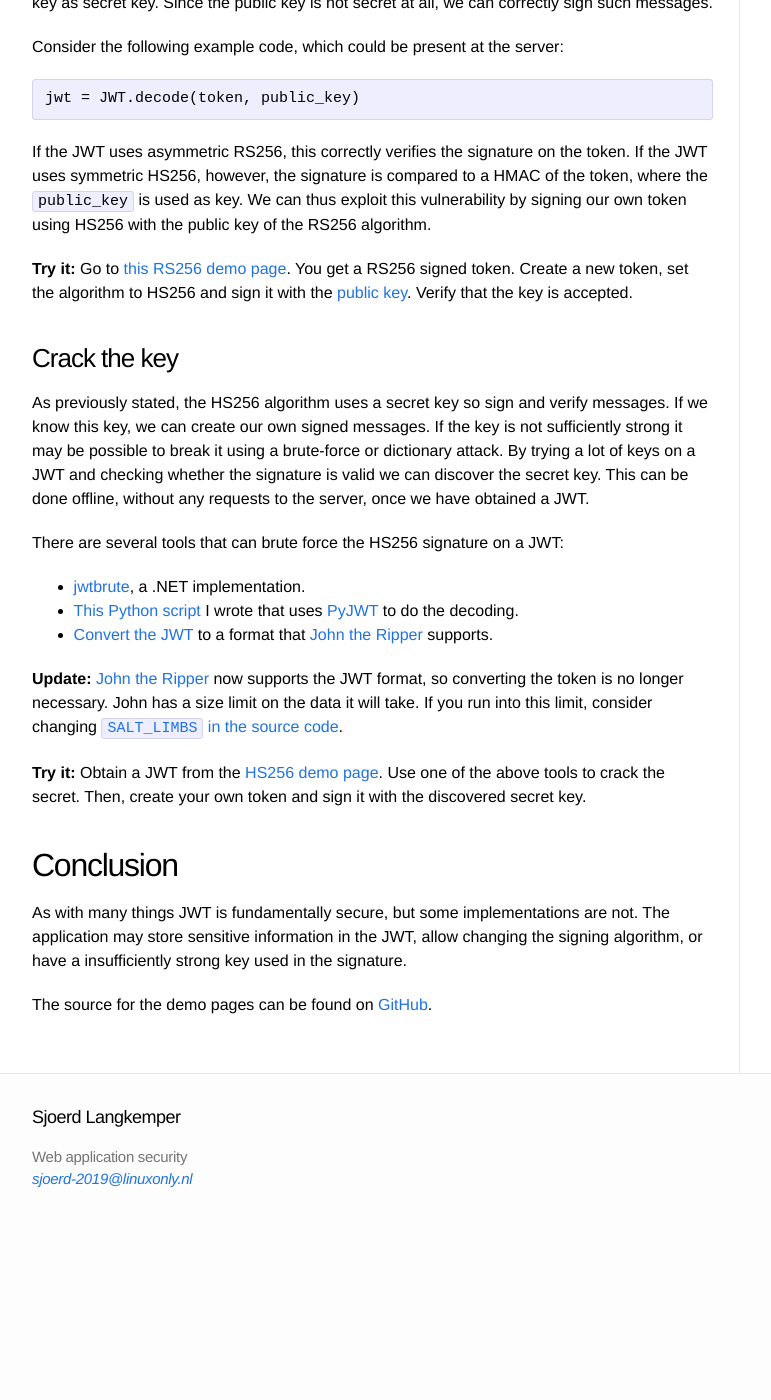
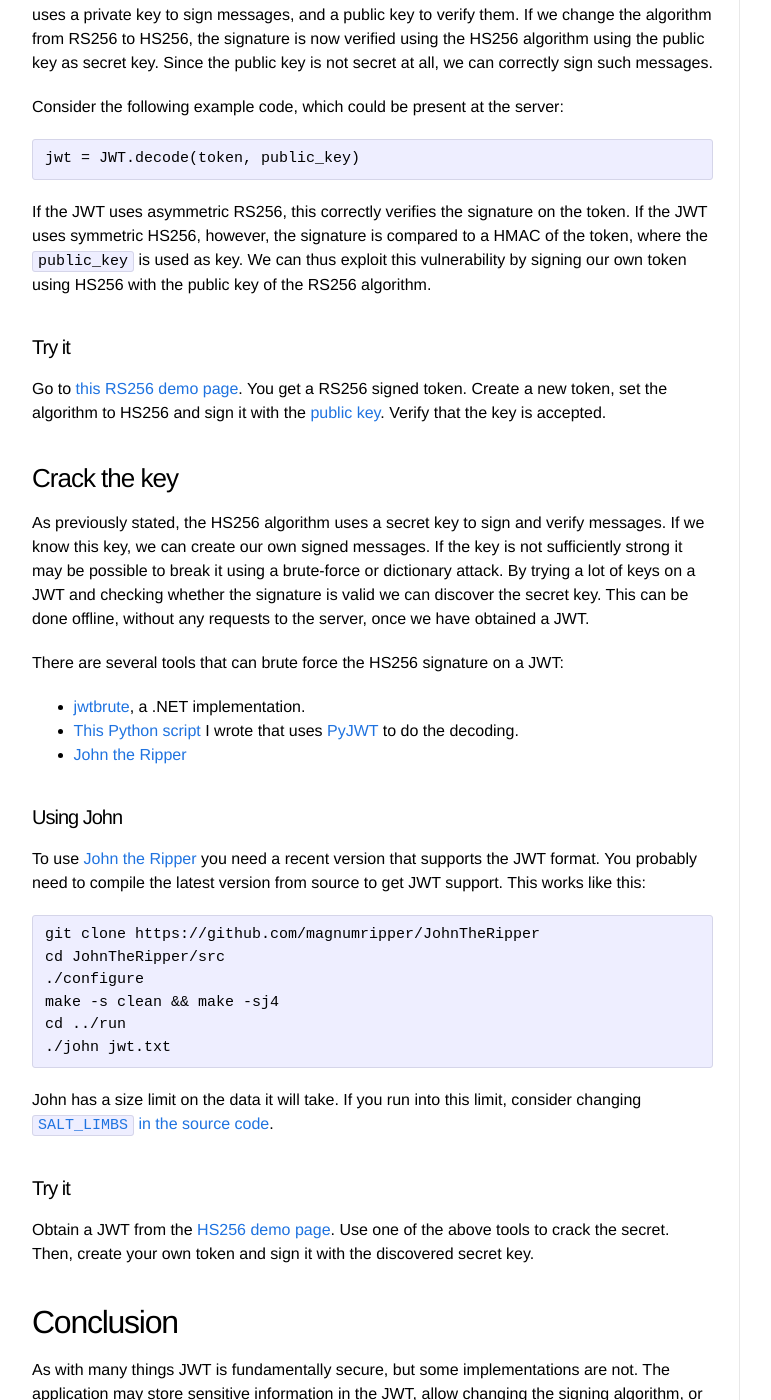
Before and after one commit to Sjord/Sjord.github.io, a Jekyll site: the page built from _posts/2016-09-19-attacking-jwt-authentication.md, in a window 1280 px wide and 1400 px high, scrolled down 2271 px. Shown: the whole window, without its empty margins (108-879 px from the left). Built offline with Jekyll 4.4.1, drawn with Linux system fonts in a browser that asks for light colours; before the commit the page ends 3492 px from its top, so only the background shows below that.

Commit message:
Update section on how to use John the Ripper

```diff
--- a/_posts/2016-09-19-attacking-jwt-authentication.md
+++ b/_posts/2016-09-19-attacking-jwt-authentication.md
@@ -53,7 +53,9 @@
 
 This data is base64 encoded and is the part before the first dot of any JWT. The `alg` field here indicates the algorithm used to sign the JWT. One special "algorithm" that all JWT libraries should support is `none`, for no signature at all. If we specify `none` as algorithm in the header and leave out the signature, some implementations may accept our JWT as correctly signed.
 
-**Try it:** Go to [this HS256 demo page](http://demo.sjoerdlangkemper.nl/jwtdemo/hs256.php) that provides a HS256 signed token. [Decode](https://jwt.io/) the header and change the algorithm to `none`. Remove the signature, but leave the last dot. Send it to the demo page and check whether the token is accepted.
+#### Try it
+
+Go to [this HS256 demo page](http://demo.sjoerdlangkemper.nl/jwtdemo/hs256.php) that provides a HS256 signed token. [Decode](https://jwt.io/) the header and change the algorithm to `none`. Remove the signature, but leave the last dot. Send it to the demo page and check whether the token is accepted.
 
 #### Changing the algorithm from RS256 to HS256
 
@@ -65,21 +67,36 @@
 
 If the JWT uses asymmetric RS256, this correctly verifies the signature on the token. If the JWT uses symmetric HS256, however, the signature is compared to a HMAC of the token, where the `public_key` is used as key. We can thus exploit this vulnerability by signing our own token using HS256 with the public key of the RS256 algorithm.
 
-**Try it:** Go to [this RS256 demo page](http://demo.sjoerdlangkemper.nl/jwtdemo/rs256.php). You get a RS256 signed token. Create a new token, set the algorithm to HS256 and sign it with the [public key](http://demo.sjoerdlangkemper.nl/jwtdemo/public.pem). Verify that the key is accepted.
+#### Try it
+
+Go to [this RS256 demo page](http://demo.sjoerdlangkemper.nl/jwtdemo/rs256.php). You get a RS256 signed token. Create a new token, set the algorithm to HS256 and sign it with the [public key](http://demo.sjoerdlangkemper.nl/jwtdemo/public.pem). Verify that the key is accepted.
 
 ### Crack the key
 
-As previously stated, the HS256 algorithm uses a secret key so sign and verify messages. If we know this key, we can create our own signed messages. If the key is not sufficiently strong it may be possible to break it using a brute-force or dictionary attack. By trying a lot of keys on a JWT and checking whether the signature is valid we can discover the secret key. This can be done offline, without any requests to the server, once we have obtained a JWT.
+As previously stated, the HS256 algorithm uses a secret key to sign and verify messages. If we know this key, we can create our own signed messages. If the key is not sufficiently strong it may be possible to break it using a brute-force or dictionary attack. By trying a lot of keys on a JWT and checking whether the signature is valid we can discover the secret key. This can be done offline, without any requests to the server, once we have obtained a JWT.
 
 There are several tools that can brute force the HS256 signature on a JWT:
 
 * [jwtbrute](https://github.com/jmaxxz/jwtbrute), a .NET implementation.
 * [This Python script](https://github.com/Sjord/jwtcrack/blob/master/crackjwt.py) I wrote that uses [PyJWT](https://github.com/jpadilla/pyjwt) to do the decoding.
-* [Convert the JWT](https://github.com/Sjord/jwtcrack/blob/master/jwt2john.py) to a format that [John the Ripper](https://github.com/magnumripper/JohnTheRipper) supports.
+* [John the Ripper](https://github.com/magnumripper/JohnTheRipper)
 
-**Update:** [John the Ripper](https://github.com/magnumripper/JohnTheRipper) now supports the JWT format, so converting the token is no longer necessary. John has a size limit on the data it will take. If you run into this limit, consider changing [`SALT_LIMBS` in the source code](https://github.com/magnumripper/JohnTheRipper/blob/bleeding-jumbo/src/hmacSHA256_fmt_plug.c#L64).
+#### Using John
 
-**Try it:** Obtain a JWT from the [HS256 demo page](http://demo.sjoerdlangkemper.nl/jwtdemo/hs256.php). Use one of the above tools to crack the secret. Then, create your own token and sign it with the discovered secret key.
+To use [John the Ripper](https://github.com/magnumripper/JohnTheRipper) you need a recent version that supports the JWT format. You probably need to compile the latest version from source to get JWT support. This works like this:
+
+    git clone https://github.com/magnumripper/JohnTheRipper
+    cd JohnTheRipper/src
+    ./configure
+    make -s clean && make -sj4
+    cd ../run
+    ./john jwt.txt
+
+John has a size limit on the data it will take. If you run into this limit, consider changing [`SALT_LIMBS` in the source code](https://github.com/magnumripper/JohnTheRipper/blob/bleeding-jumbo/src/hmacSHA256_fmt_plug.c#L64).
+
+#### Try it
+
+Obtain a JWT from the [HS256 demo page](http://demo.sjoerdlangkemper.nl/jwtdemo/hs256.php). Use one of the above tools to crack the secret. Then, create your own token and sign it with the discovered secret key.
 
 ## Conclusion
 
```
